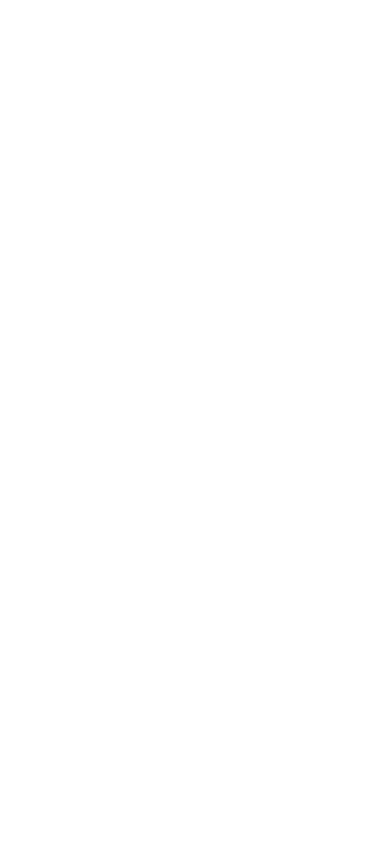
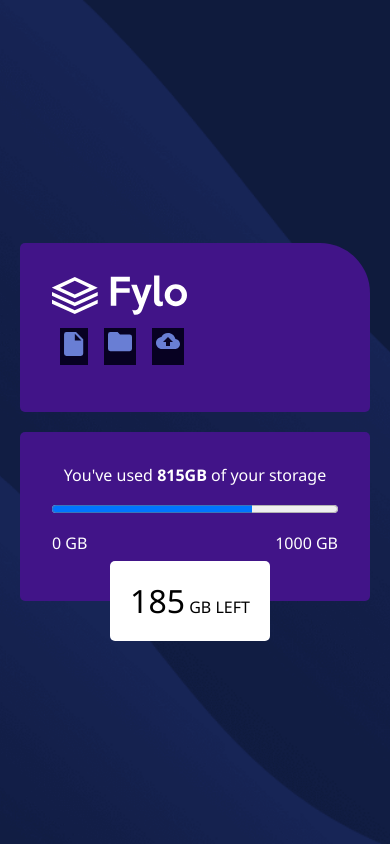
Before and after one commit to RondellAllard/fylo_data_storage, a plain HTML site: page index.html in a window 390 px wide. Drawn offline with Linux system fonts and the light colour scheme.

Commit message:
Almost completed. Basic structure for mobile done

```diff
--- a/css/styles.css
+++ b/css/styles.css
@@ -0,0 +1,98 @@
+:root {
+  --main-bg-clr: rgb(65, 20, 136);
+  --sec-bg-clr: rgb(7, 1, 34);
+}
+
+/* Reset */
+* {
+  padding: 0;
+  margin: 0;
+  box-sizing: border-box;
+}
+
+/* Base Styling */
+body {
+  background: top / cover no-repeat url("../img/bg-mobile.png");
+  height: 100vh;
+  display: flex;
+  flex-direction: column;
+  justify-content: center;
+  align-items: center;
+  font-family: "Segoe UI", Tahoma, Geneva, Verdana, sans-serif;
+}
+
+section {
+  width: 350px;
+  height: 20%;
+  margin: 10px;
+}
+
+.nav_section {
+  background-color: var(--main-bg-clr);
+  padding: 2rem;
+  border-radius: 5px 50px 5px 5px;
+}
+
+ul {
+  display: flex;
+}
+
+li {
+  list-style-type: none;
+  background: var(--sec-bg-clr);
+  padding: 0.25rem;
+  margin: 0.5rem;
+}
+
+.storage_data {
+  position: relative;
+  display: flex;
+  flex-wrap: wrap;
+  background-color: var(--main-bg-clr);
+  padding: 2rem;
+  border-radius: 5px 5px 5px 5px;
+  color: #fff;
+}
+
+.lead {
+  width: 100%;
+  text-align: center;
+}
+
+progress {
+  width: 100%;
+}
+
+.bottom_range,
+.top_range {
+  width: 49%;
+}
+
+.top_range {
+  text-align: right;
+  margin-left: auto;
+}
+
+.space_left {
+  position: absolute;
+  display: flex;
+  justify-content: center;
+  align-items: center;
+  text-transform: uppercase;
+  height: 5rem;
+  width: 10rem;
+  margin: auto;
+  right: 100px;
+  bottom: -2.5rem;
+  color: black;
+  background: #fff;
+  border-radius: 5px;
+}
+
+.space_left p {
+  font-size: 1rem;
+}
+
+.space_left p span {
+  font-size: 2rem;
+}
--- a/index.html
+++ b/index.html
@@ -6,5 +6,32 @@
     <link rel="stylesheet" href="css/styles.css" />
     <title>Flyo Data Storage</title>
   </head>
-  <body></body>
+  <body>
+    <section class="nav_section">
+      <img src="img/logo.svg" alt="Flyo logo" />
+      <nav>
+        <ul>
+          <li>
+            <a href="#"><img src="img/icon-document.svg" alt="documents" /></a>
+          </li>
+          <li>
+            <a href="#"><img src="img/icon-folder.svg" alt="files" /></a>
+          </li>
+          <li>
+            <a href="#"><img src="img/icon-upload.svg" alt="upload" /></a>
+          </li>
+        </ul>
+      </nav>
+    </section>
+    <section class="storage_data">
+      <p class="lead">You've used <b>815GB</b> of your storage</p>
+
+      <progress id="file" max="100" value="70">70%</progress>
+      <p class="bottom_range">0 GB</p>
+      <p class="top_range">1000 GB</p>
+      <div class="space_left">
+        <p><span>185</span> GB left</p>
+      </div>
+    </section>
+  </body>
 </html>
```
Also changed, not shown: img/bg-desktop.png (added), img/bg-mobile.png (added), img/favicon-32x32.png (added), img/icon-document.svg (added), img/icon-folder.svg (added), img/icon-upload.svg (added), img/logo.svg (added).
